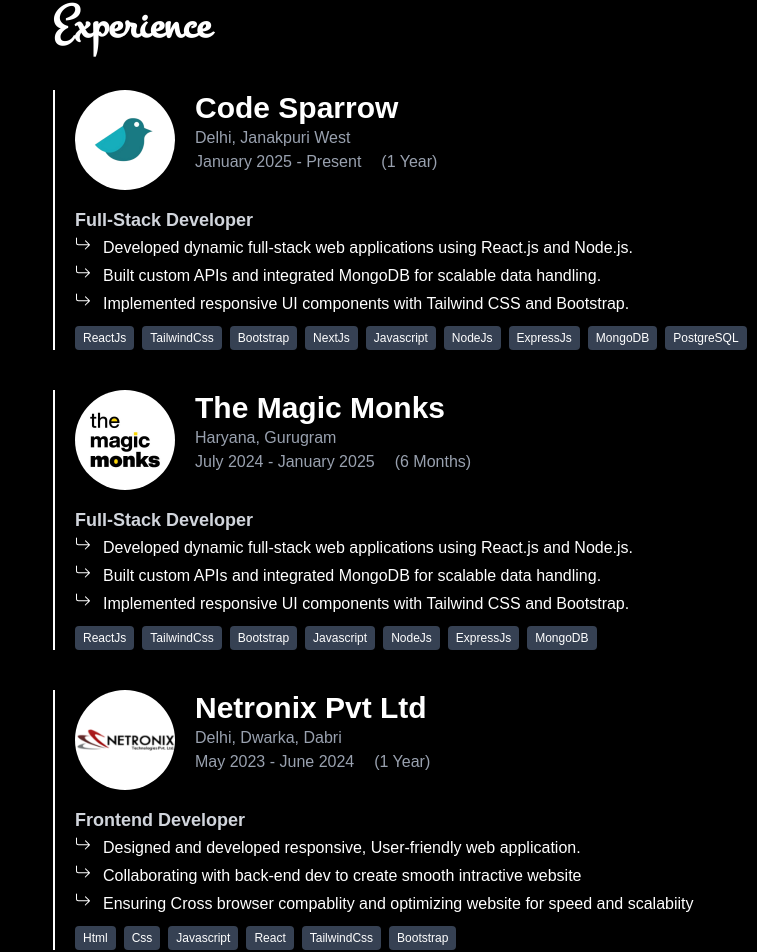
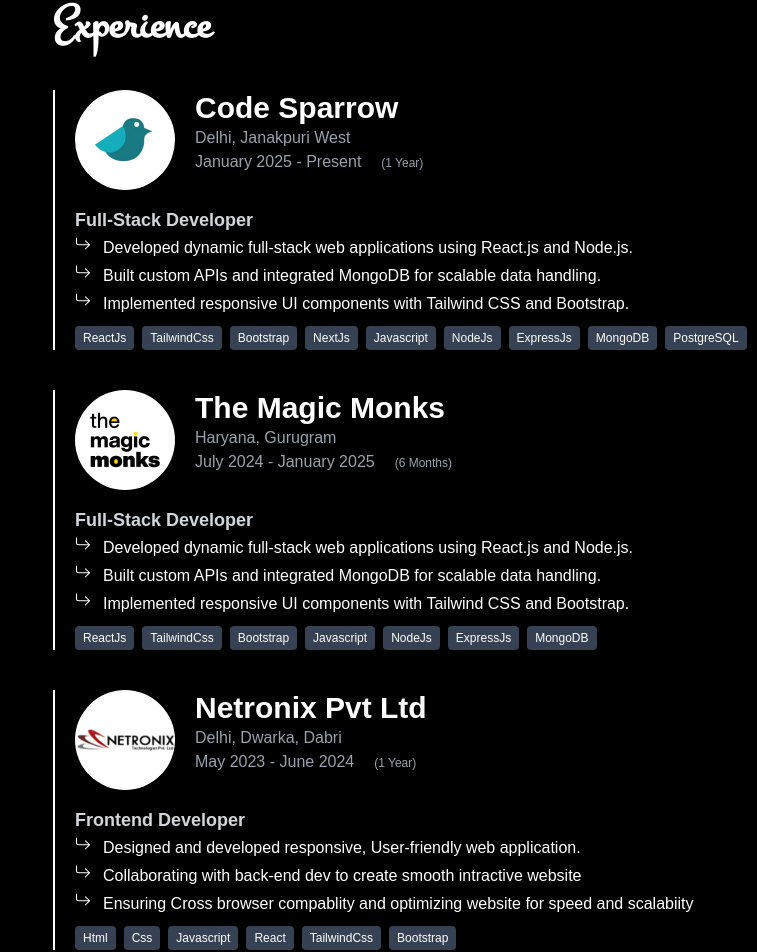
Before and after one commit to Nitishjhaa/next_port, a Next.js app: page / in a window 1280 px wide. Shown: the part 1114-2066 px from the top of the page, without its empty margins (523-1280 px from the left). Built offline with nearby package versions, Linux system fonts and the light colour scheme.

Commit message:
just a minor ui change

```diff
--- a/src/app/components/Experience.jsx
+++ b/src/app/components/Experience.jsx
@@ -76,7 +76,7 @@
                   <div className="text-3xl font-semibold">{experience.companyName}</div>
                   <div className="text-gray-400">{experience.place}</div>
                   <div className="text-gray-400 inline-block pr-5">{experience.years}</div>
-                  <span className="text-gray-400">{experience.period}</span>
+                  <span className="text-gray-400 text-xs">{experience.period}</span>
                 </div>
               </div>
               <div className="text-lg font-bold text-gray-300">{experience.role}</div>
```
